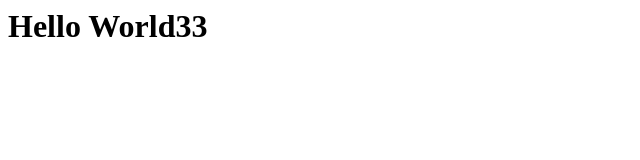
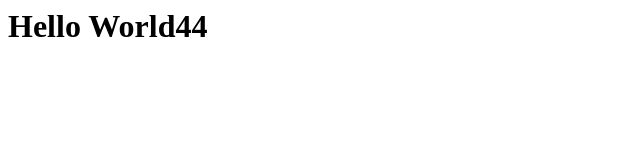
Before and after one commit to cjw0324/opensource_sw, a plain HTML site: page index.html in a window 1280 px wide. Shown: the full height of the page, 0-640 px from the left. Drawn offline with Linux system fonts and the light colour scheme.

Commit message:
Update index.html
33 to 44 change

```diff
--- a/index.html
+++ b/index.html
@@ -1,10 +1,10 @@
 <html>
     <head>
-        <title>Hello World33</title>
+        <title>Hello World44</title>
 
     </head>
 
     <body>
-        <h1>Hello World33</h1>
+        <h1>Hello World44</h1>
     </body>
 </html>
```
